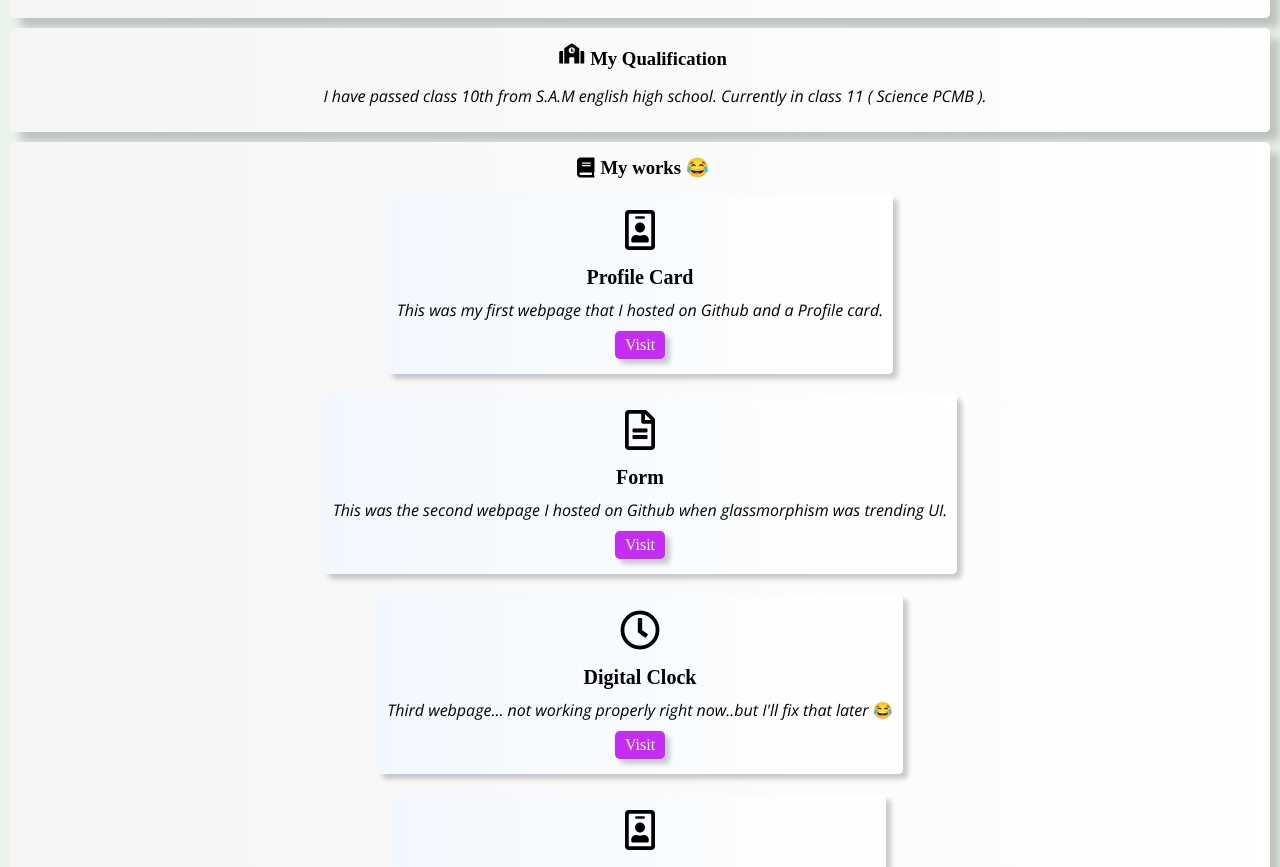
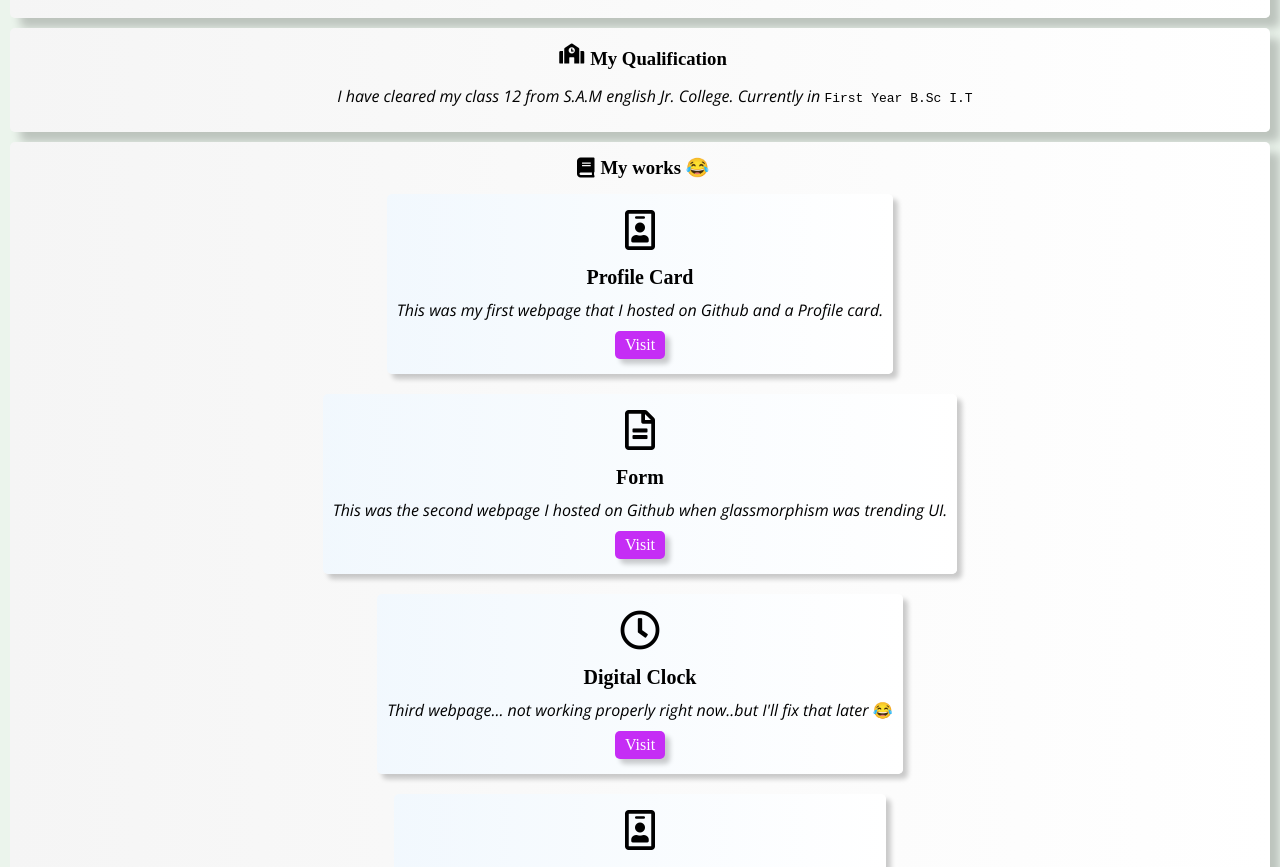
Before and after one commit to zJUNAIDz/zjunaidz.github.io, a plain HTML site: page portfolio/index.html in a window 1280 px wide. Shown: the part 870-1737 px from the top of the page. Drawn offline with nearby package versions, Linux system fonts and the light colour scheme; a script that the page names is missing; a web font is replaced by a local one.

Commit message:
Update index.html
updated qualification to bsc IT

```diff
--- a/portfolio/index.html
+++ b/portfolio/index.html
@@ -69,8 +69,8 @@
    </div>
    <div class="card">
     <p class="sec2Para">
-     I have passed class 10th from S.A.M english high school.
-     Currently in class 11 ( Science PCMB ).
+     I have cleared my class 12 from S.A.M english Jr. College.
+     Currently in <code>First Year B.Sc I.T</code>
     </p>
    </div>
   </div>
```
